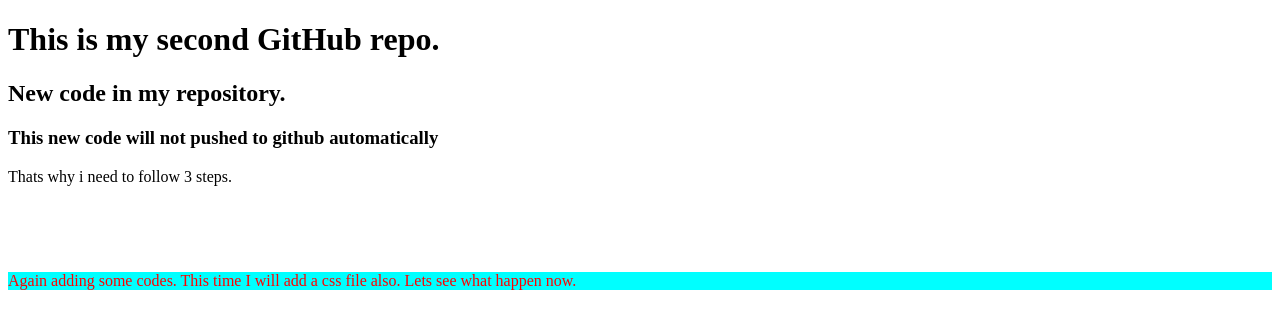
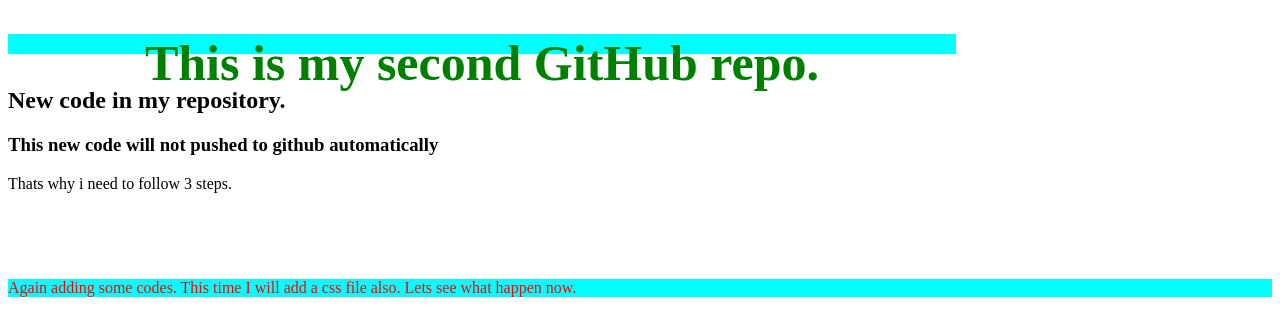
Before and after one commit to NurE-Elahi/my-second-repo, a plain HTML site: page index.html in a window 1280 px wide. Drawn offline with Linux system fonts and the light colour scheme.

Commit message:
new style in h1 tag

```diff
--- a/new-file.css
+++ b/new-file.css
@@ -1,5 +1,13 @@
 .another{
     color: red;
     background-color: cyan;
+}
+h1{
+    font-size: 50px;
+    color: green;
+    background-color: cyan;
+    height: 20px;
+    width: 75%;
+    text-align: center;
 
 }
```
